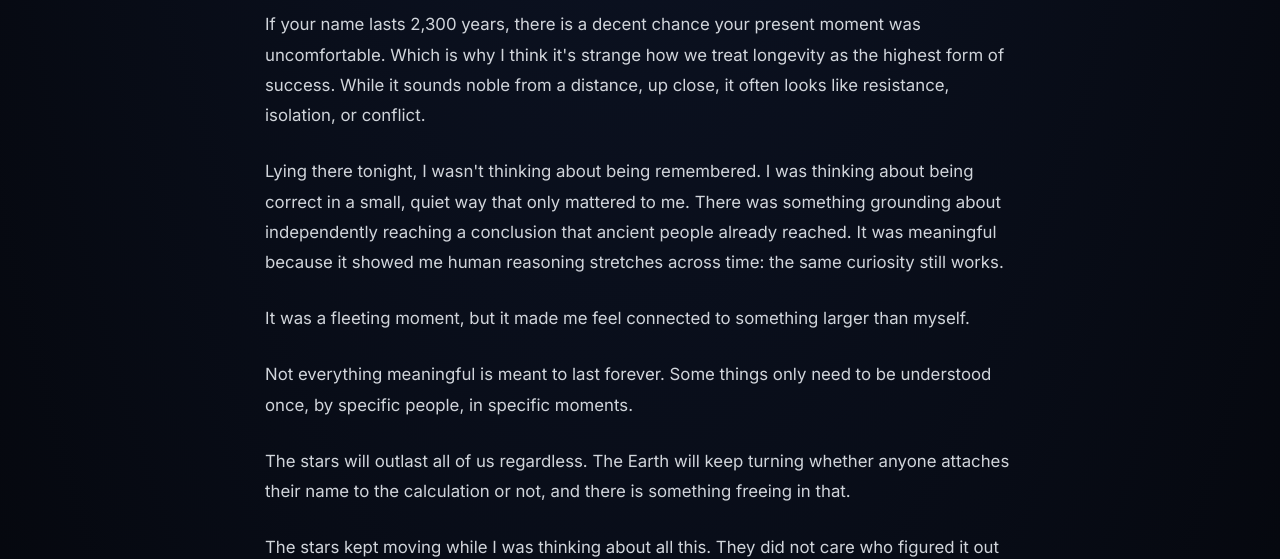
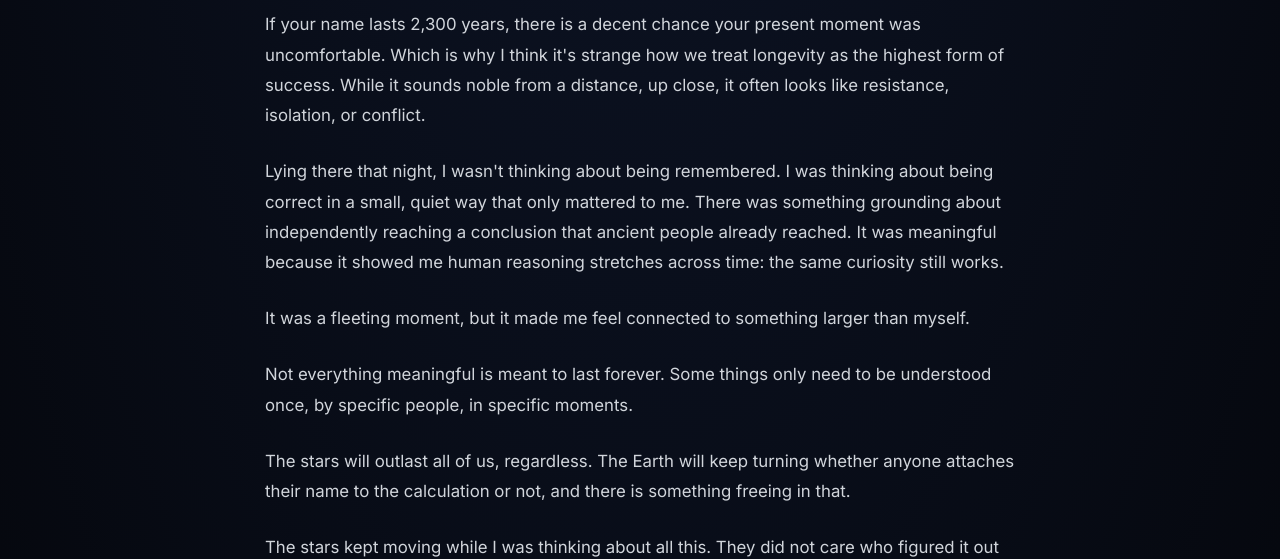
Before and after one commit to Ria-ag/English-282-SA4, a plain HTML site: page index.html in a window 1280 px wide. Shown: the part 1291-1850 px from the top of the page. Drawn offline with nearby package versions, Linux system fonts and the light colour scheme.

Commit message:
Fix minor grammatical errors in index.html

```diff
--- a/index.html
+++ b/index.html
@@ -132,13 +132,13 @@
 
     <p>If your name lasts 2,300 years, there is a decent chance your present moment was uncomfortable. Which is why I think it's strange how we treat longevity as the highest form of success. While it sounds noble from a distance, up close, it often looks like resistance, isolation, or conflict.</p>
 
-    <p>Lying there tonight, I wasn't thinking about being remembered. I was thinking about being correct in a small, quiet way that only mattered to me. There was something grounding about independently reaching a conclusion that ancient people already reached. It was meaningful because it showed me human reasoning stretches across time: the same curiosity still works.</p>
+    <p>Lying there that night, I wasn't thinking about being remembered. I was thinking about being correct in a small, quiet way that only mattered to me. There was something grounding about independently reaching a conclusion that ancient people already reached. It was meaningful because it showed me human reasoning stretches across time: the same curiosity still works.</p>
 
     <p>It was a fleeting moment, but it made me feel connected to something larger than myself.</p>
 
     <p>Not everything meaningful is meant to last forever. Some things only need to be understood once, by specific people, in specific moments.</p>
 
-    <p>The stars will outlast all of us regardless. The Earth will keep turning whether anyone attaches their name to the calculation or not, and there is something freeing in that.<p>
+    <p>The stars will outlast all of us, regardless. The Earth will keep turning whether anyone attaches their name to the calculation or not, and there is something freeing in that.<p>
 
     <p>The stars kept moving while I was thinking about all this. They did not care who figured it out first. They will still be moving tomorrow.</p>
 </div>
```
